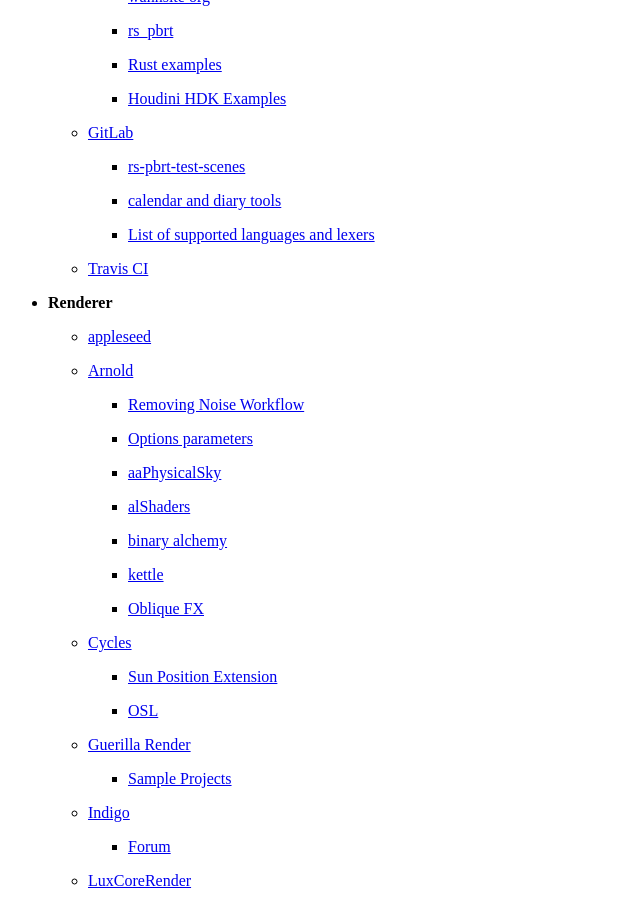
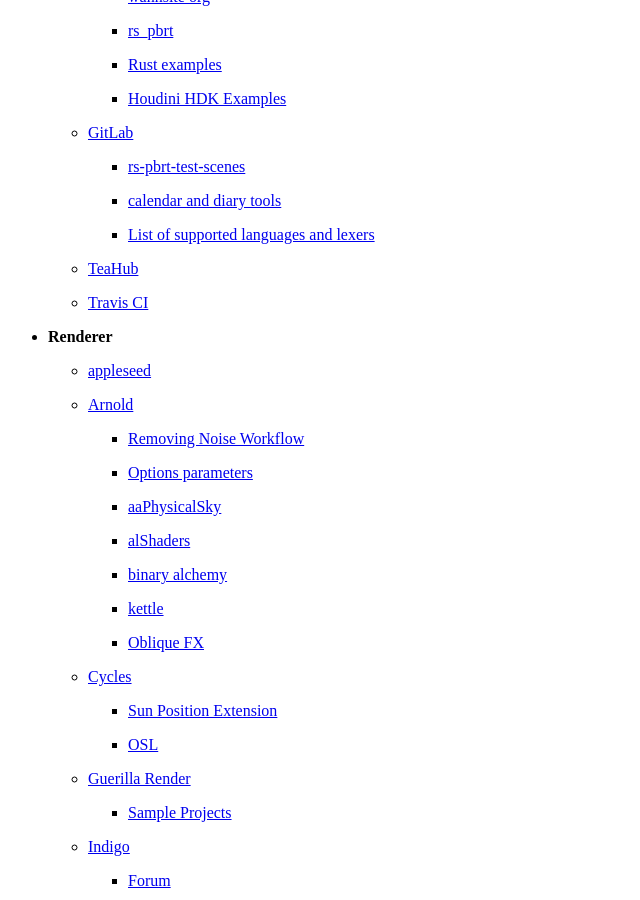
Before and after one commit to wahn/jan_walter_org, a Jekyll site: the page built from links/index.md, in a window 1280 px wide and 900 px high, scrolled down 839 px. Shown: the whole window, without its empty margins (0-640 px from the left). Built offline with Jekyll 4.4.1, drawn with Linux system fonts in a browser that asks for light colours; Markdown is read by kramdown in place of the engine named in the settings.

Commit message:
Add link to TeaHub.

```diff
--- a/links/index.md
+++ b/links/index.md
@@ -62,6 +62,8 @@
         + [calendar and diary tools](https://gitlab.com/jdb-walter/calendar-and-diary-tools)
 
         + [List of supported languages and lexers](https://github.com/jneen/rouge/wiki/list-of-supported-languages-and-lexers)
+
+    - [TeaHub](https://teahub.io)
 
     - [Travis CI](https://travis-ci.org/)
 
```
